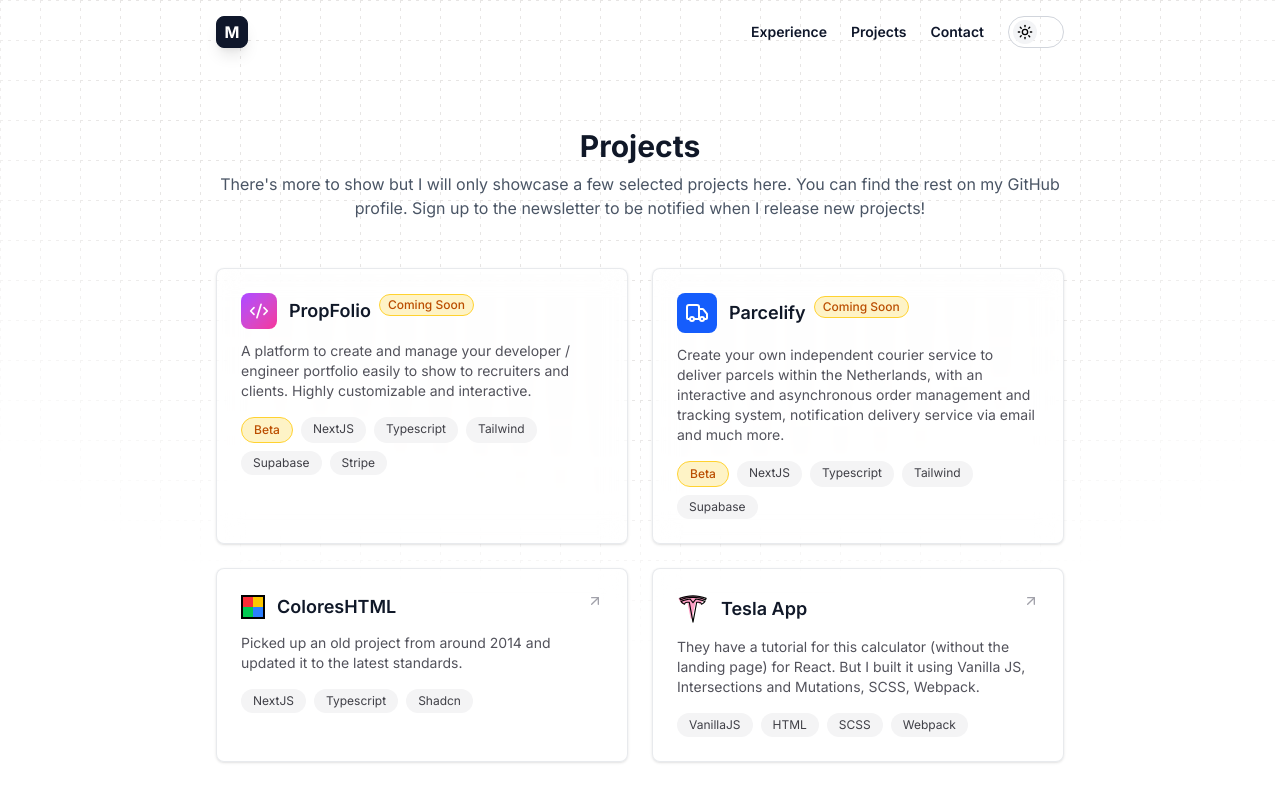
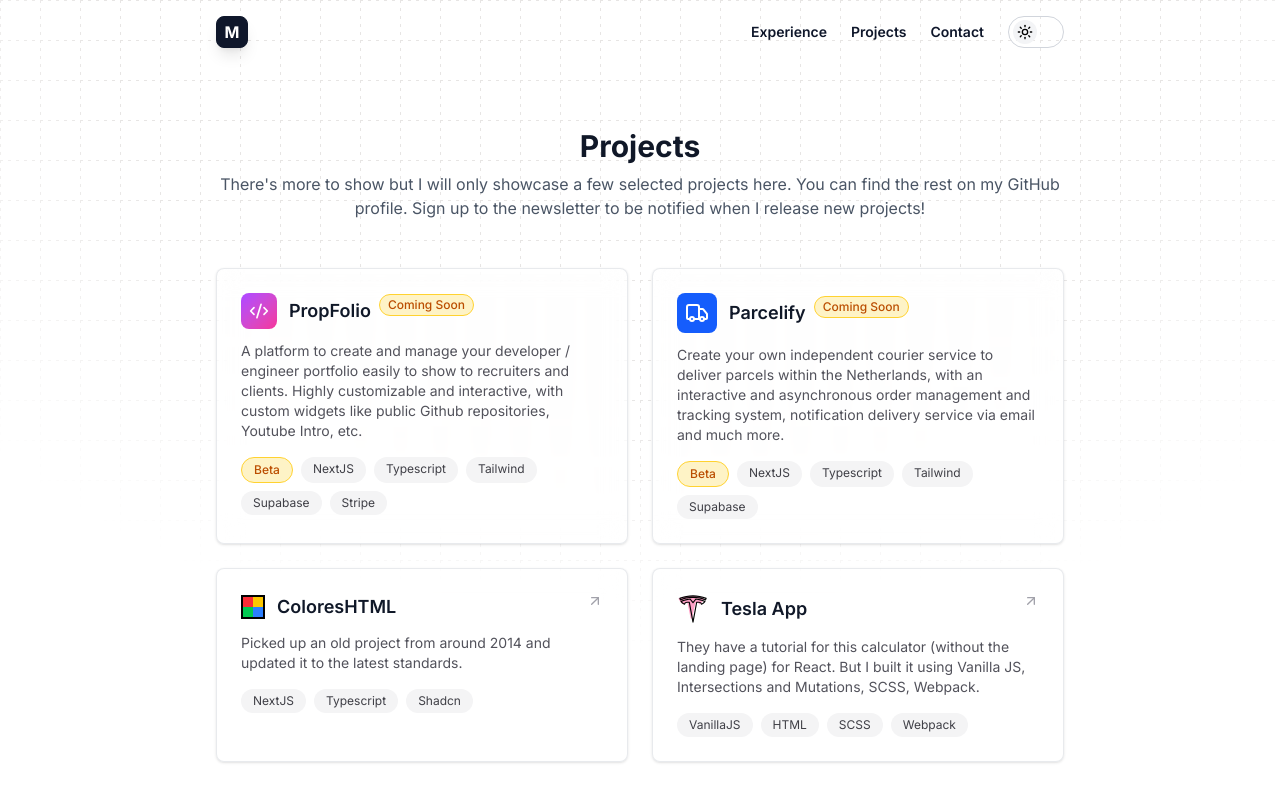
Before and after one commit to Marfru/portfolio-2026, a Next.js app: page /projects in a window 1280 px wide. Shown: the top 800 px of the page. Built offline with nearby package versions, Linux system fonts and the light colour scheme; no server answers.

Commit message:
projects update

```diff
--- a/src/data/projects.js
+++ b/src/data/projects.js
@@ -3,7 +3,7 @@ export const projects = [
     title: "PropFolio",
     ariaLabel: "Propfolio.dev (opens in a new tab)",
     description:
-      "A platform to create and manage your developer / engineer portfolio easily to show to recruiters and clients. Highly customizable and interactive.",
+      "A platform to create and manage your developer / engineer portfolio easily to show to recruiters and clients. Highly customizable and interactive, with custom widgets like public Github repositories, Youtube Intro, etc.",
     tags: ["Beta", "NextJS", "Typescript", "Tailwind", "Supabase", "Stripe"],
     url: "https://propfolio.dev/",
     logo: "propfolio",
```
